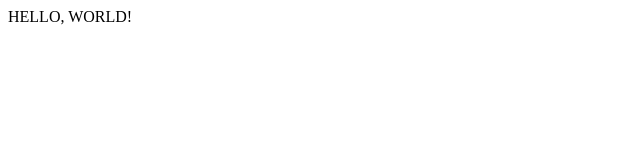
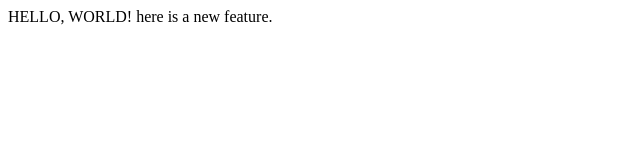
Before and after one commit to memoonamalik/lecture1, a plain HTML site: page index.html in a window 1280 px wide. Shown: the whole page, without its empty margins (0-640 px from the left). Drawn offline with Linux system fonts and the light colour scheme.

Commit message:
Added another Line

```diff
--- a/index.html
+++ b/index.html
@@ -1,11 +1,14 @@
 <!DOCTYPE html>
 <html lang="en">
+
 <head>
     <meta charset="UTF-8">
     <meta name="viewport" content="width=device-width, initial-scale=1.0">
     <title>My web page</title>
 </head>
+
 <body>
-    HELLO, WORLD!
+    HELLO, WORLD! here is a new feature.
 </body>
+
 </html>
```
